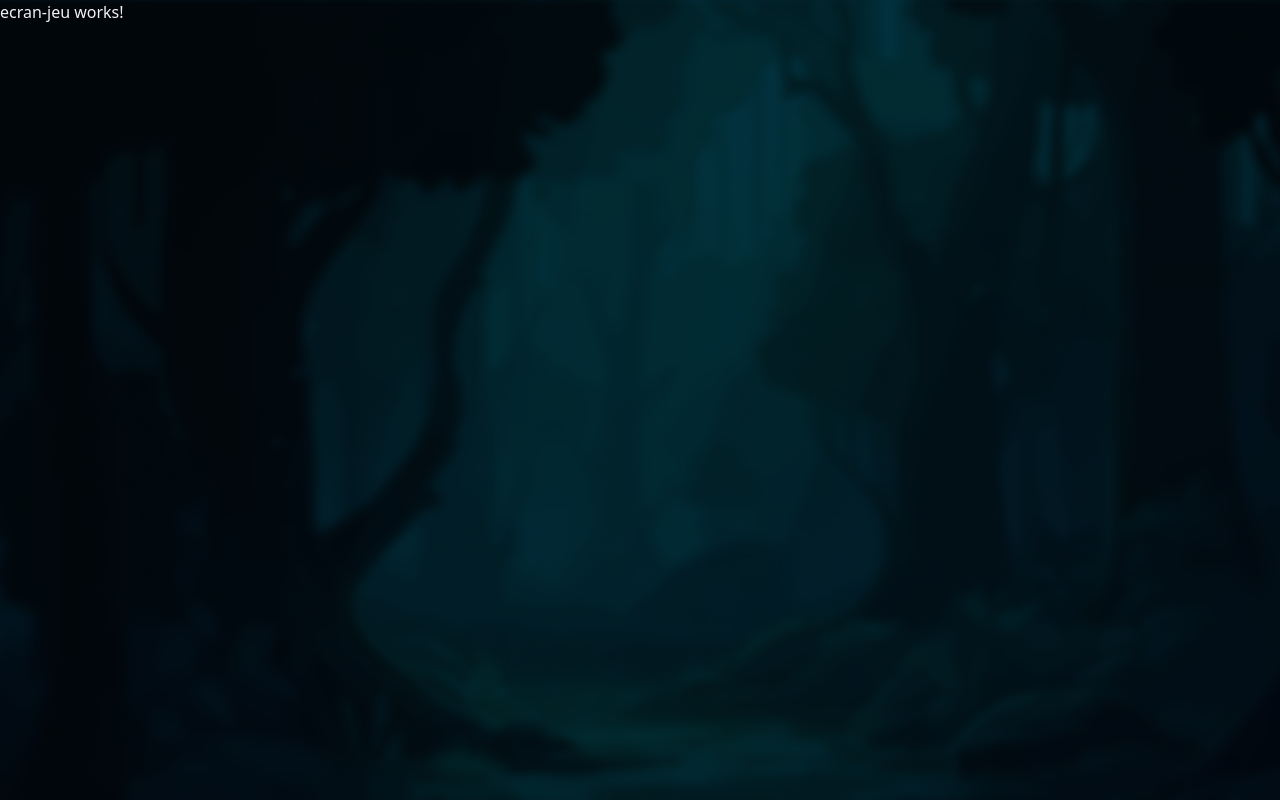
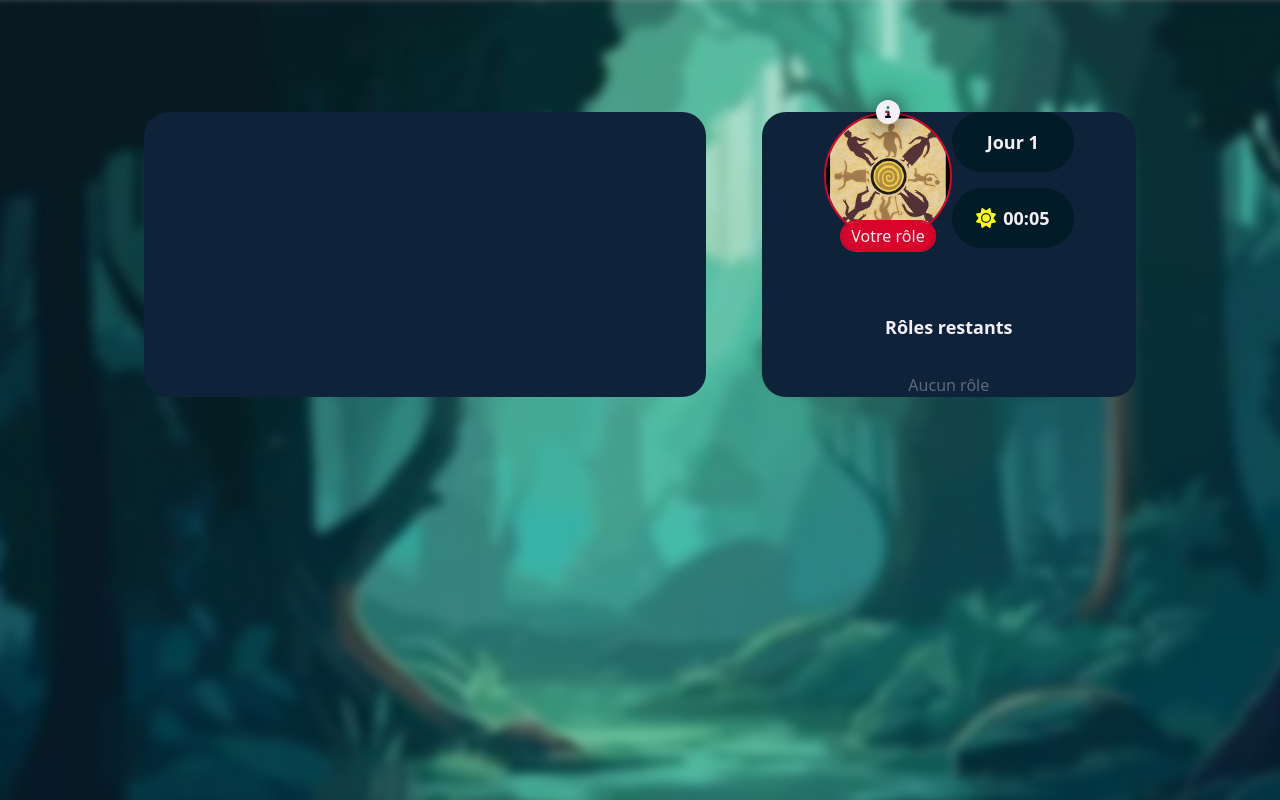
Before and after one commit to ClemStun/loup-garou-llm, an Angular app in the folder loup-garou-app/: page /in-game in a window 1280 px wide. Built offline with nearby package versions, Linux system fonts and the light colour scheme.

Commit message:
Ajout timer + Infos en jeu

```diff
--- a/loup-garou-app/src/app/components/pages/ecran-jeu/ecran-jeu.component.html
+++ b/loup-garou-app/src/app/components/pages/ecran-jeu/ecran-jeu.component.html
@@ -1 +1,9 @@
-<p>ecran-jeu works!</p>
+<div class="flex flex-col gap-16 justify-center items-center px-36 py-28">
+    <div class="w-full h-4/5 flex gap-14">
+        <div class="w-3/5  rounded-3xl bg-dark-1">
+        </div>
+        <div class="w-2/5 rounded-3xl bg-dark-1">
+            <app-jeu-info [isDay]="true"></app-jeu-info>
+        </div>
+    </div>
+</div>
--- a/loup-garou-app/src/app/components/shared/carte-role/carte-role.component.html
+++ b/loup-garou-app/src/app/components/shared/carte-role/carte-role.component.html
@@ -3,5 +3,5 @@
     <div class="w-32 h-32 overflow-hidden rounded-full border-2 border-primary">
         <img [src]="role.imgSrc" alt="role.name">
     </div>
-    <app-input-number [value]="value" [label]="label" [isAlternative]="isAlternative" (valueEmitter)="getValue($event)" class="absolute"></app-input-number>
+    <app-input-number [value]="value" [label]="label" [isAlternative]="isAlternative" [isEditable]="isEditable" (valueEmitter)="getValue($event)" class="absolute"></app-input-number>
 </div>
--- a/loup-garou-app/src/app/components/shared/carte-role/carte-role.component.ts
+++ b/loup-garou-app/src/app/components/shared/carte-role/carte-role.component.ts
@@ -14,6 +14,8 @@ export class CarteRoleComponent {
   @Input() isAlternative: boolean = false;
 
   @Input() label: string = '';
+
+  @Input() isEditable = true;
 
   value!: number;
   faCircleInfo = faCircleInfo;
--- a/loup-garou-app/src/app/components/shared/input-number/input-number.component.html
+++ b/loup-garou-app/src/app/components/shared/input-number/input-number.component.html
@@ -1,5 +1,5 @@
 <div class="w-full flex justify-center">
-    <div *ngIf="value > 0 || label != ''" class="flex rounded-full w-24 h-8 border-2 border-primary">
+    <div *ngIf="(value > 0 || label != '') && isEditable" class="flex rounded-full w-24 h-8 border-2 border-primary">
         <button *ngIf="label == ''" class="rounded-s-full bg-primary text-dark-1 text-center font-bold text-3xl"
             (click)="reduceValue()">
             <fa-icon [icon]="faMinus" class="fa-2xs px-1"></fa-icon>
@@ -16,7 +16,7 @@
         </button>
     </div>
 
-    <div *ngIf="value == 0 && label == ''" class="h-8">
+    <div *ngIf="value == 0 && label == '' && !isEditable" class="h-8">
         <button class="rounded-full p-0 m-0 bg-primary text-dark-1 text-center font-bold text-3xl"
             (click)="addValue()">
             <fa-icon [icon]="faAdd" class="fa-sm px-2"></fa-icon>
--- a/loup-garou-app/src/app/components/shared/input-number/input-number.component.ts
+++ b/loup-garou-app/src/app/components/shared/input-number/input-number.component.ts
@@ -10,6 +10,7 @@ export class InputNumberComponent {
   @Input() label = '';
   @Input() isAlternative = false;
   @Input() value!: number;
+  @Input() isEditable = true;
 
   @Output() valueEmitter: EventEmitter<number> = new EventEmitter<number>();
 
--- a/loup-garou-app/src/app/components/shared/jeu-info/jeu-info.component.html
+++ b/loup-garou-app/src/app/components/shared/jeu-info/jeu-info.component.html
@@ -1 +1,16 @@
-<p>jeu-info works!</p>
+<div class="flex flex-col gap-8 justify-center items-center">
+    <div class="flex w-2/3 justify-between">
+        <app-carte-role [role]="currentRole" [isAlternative]="true" [label]="'Votre rôle'"></app-carte-role>
+        <div class="flex flex-col gap-4 w-32">
+            <div class="rounded-full bg-dark-bg text-white w-full text-center py-4 px-6">
+                <span class="font-semibold text-lg">Jour {{ numeroJour }}</span>
+            </div>
+            <div class="rounded-full bg-dark-bg text-white w-full flex items-center justify-between py-4 px-6">
+                <fa-icon [icon]="faSun" class="fa-lg" [ngStyle]="{'color': isDay ? 'yellow' : 'white'}"></fa-icon>
+                <span class="font-bold text-lg" [innerHTML]="timerString"></span>
+            </div>
+        </div>
+    </div>
+    <hr />
+    <app-liste-roles [isSelectedRoles]="true" [title]="'Rôles restants'" [isEditable]="false"></app-liste-roles>
+</div>
--- a/loup-garou-app/src/app/components/shared/jeu-info/jeu-info.component.ts
+++ b/loup-garou-app/src/app/components/shared/jeu-info/jeu-info.component.ts
@@ -1,4 +1,6 @@
-import { Component } from '@angular/core';
+import { Component, Input } from '@angular/core';
+import { faMoon, faSun } from '@fortawesome/free-solid-svg-icons';
+import { ROLES } from 'src/app/constants/roles.constants';
 
 @Component({
   selector: 'app-jeu-info',
@@ -6,5 +8,43 @@ import { Component } from '@angular/core';
   styleUrls: ['./jeu-info.component.scss']
 })
 export class JeuInfoComponent {
+  @Input() isDay = true;
 
+  currentRole = ROLES.VILLAGEOIS;
+
+  faSun = faSun;
+  faMoon = faMoon;
+
+  timer: any;
+  minutes = 0;
+  seconds = 0;
+  numeroJour = 1;
+  timerString = '00:00';
+
+  constructor() { }
+
+  ngOnInit() {
+    const root = document.querySelector(':root') as HTMLElement;
+
+    if(!!root) {
+      root.style.setProperty('--blend-mode', this.isDay ? 'normal' : 'overlay');
+    }
+
+    this.startTimer();
+  }
+
+  startTimer(): void {
+    this.timer = setInterval(() => {
+      this.seconds++;
+      if (this.seconds === 60) {
+        this.seconds = 0;
+        this.minutes++;
+      }
+      this.timerString = `${this.formatTime(this.minutes)}:${this.formatTime(this.seconds)}`;
+    }, 1000);
+  }
+
+  formatTime(time: number): string {
+    return time < 10 ? '0' + time : '' + time;
+  }
 }
--- a/loup-garou-app/src/app/components/shared/liste-roles/liste-roles.component.html
+++ b/loup-garou-app/src/app/components/shared/liste-roles/liste-roles.component.html
@@ -1,7 +1,7 @@
 <div class="flex flex-col gap-4 items-center justify-center">
     <h2 class="font-semibold text-lg" [innerHTML]="title"></h2>
     <div class="grid gap-x-7 gap-y-12 justify-items-end" [ngClass]="{'grid-cols-3': !moreColumns, 'grid-cols-5': moreColumns}">
-        <app-carte-role *ngFor="let role of roles" [role]="role"></app-carte-role>
+        <app-carte-role *ngFor="let role of roles" [role]="role" [isEditable]="isEditable"></app-carte-role>
     </div>
     <div *ngIf="roles.length == 0" class="text-white opacity-35">
         <span>Aucun rôle</span>
--- a/loup-garou-app/src/app/components/shared/liste-roles/liste-roles.component.ts
+++ b/loup-garou-app/src/app/components/shared/liste-roles/liste-roles.component.ts
@@ -18,6 +18,8 @@ export class ListeRolesComponent {
 
   @Input() title = '';
 
+  @Input() isEditable = true;
+
   constructor(private rolesService: RolesService) { }
 
   ngOnInit(): void {
--- a/loup-garou-app/src/styles.scss
+++ b/loup-garou-app/src/styles.scss
@@ -21,11 +21,19 @@ $dark-2: #03254E;
 $font-title: 'Doktor', sans-serif;
 $font-body: 'Inter', sans-serif;
 
+:root {
+  --blend-mode: overlay;
+}
+
+* {
+  transition: all 0.3s ease-in-out;
+}
+
 html, body {
   font-family: $font-body;
   background-color: $dark-bg;
   background-image: url('assets/images/bg.png');
-  background-blend-mode: overlay;
+  background-blend-mode: var(--blend-mode);
   background-repeat: no-repeat;
   background-size: cover;
   color: $white;
```
